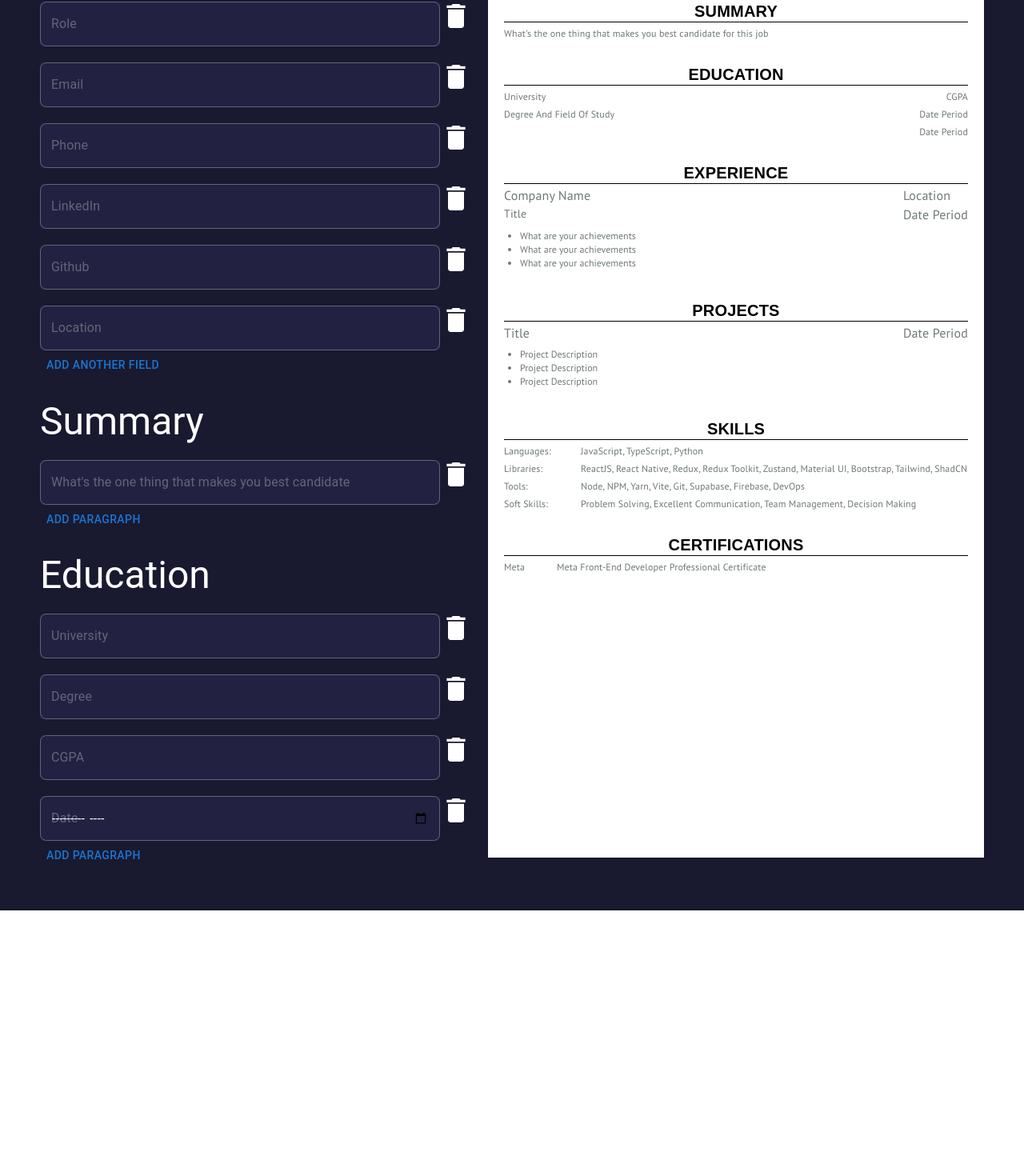
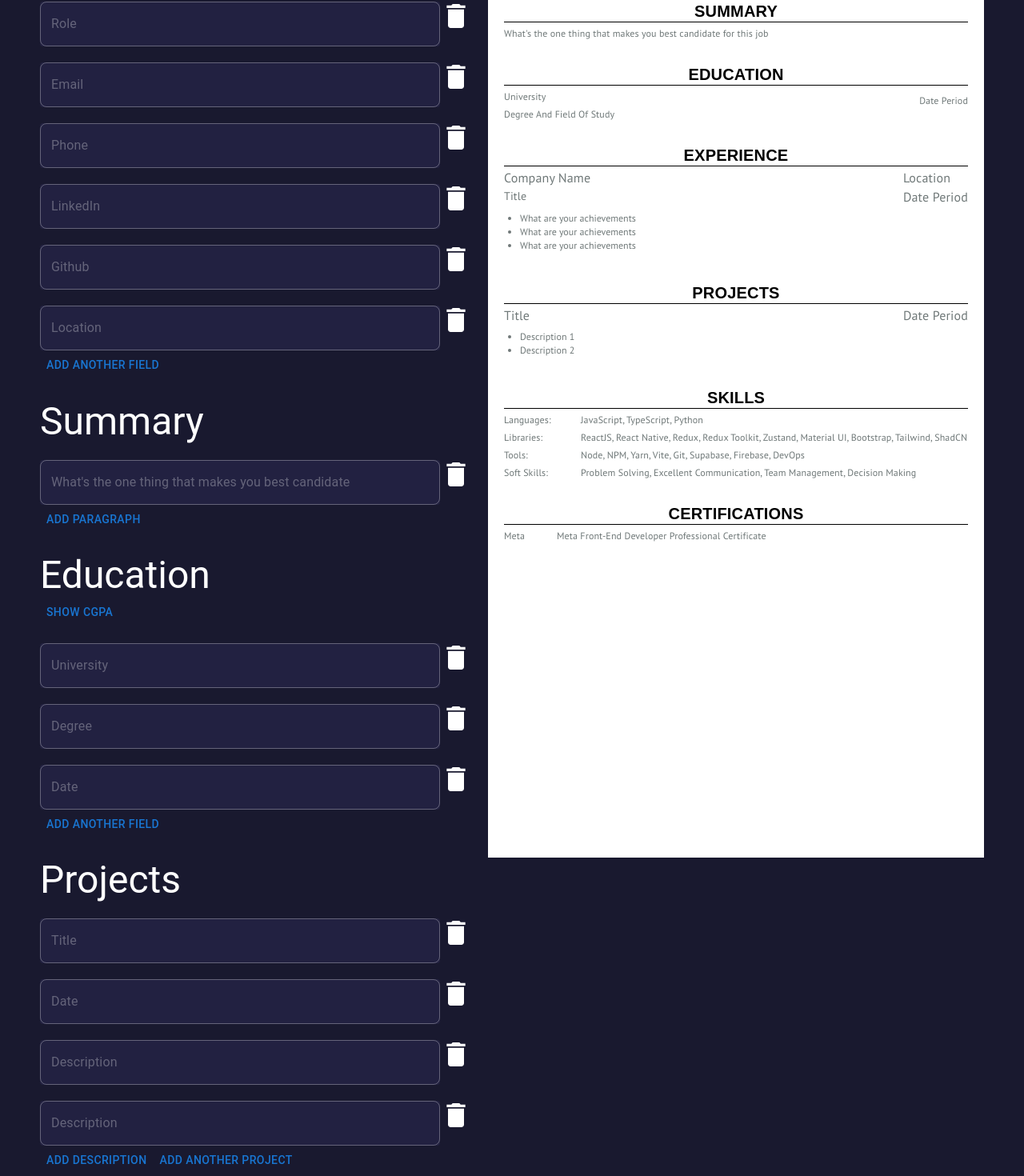
Before and after one commit to uzair11C/smart-learn-frontend, a React (Create React App) app: page /resume-create in a window 1280 px wide. Shown: the part 200-1670 px from the top of the page at 80% size. Before the commit the page ends 1338 px from the top, so only its background shows below. Built offline with nearby package versions, Linux system fonts and the light colour scheme; a web font is replaced by a local one.

Commit message:
Resume Builder Project Done

```diff
--- a/src/pages/ResumeCreate.js
+++ b/src/pages/ResumeCreate.js
@@ -77,9 +77,27 @@ const ResumeCreate = () => {
       degree: "Degree and Field of Study",
       cgpa: "CGPA",
       date: "Date Period",
+      showCGPA: false,
+    },
+  ]);
+  const [projectFields, setProjectFields] = useState([
+    {
+      id: uuidv4(),
+      title: "Title",
+      date: "Date Period",
+      descriptions: ["Description 1", "Description 2"],
     },
   ]);
 
+  const toggle = (id, fieldName) => {
+    setEducationFields((prevFields) =>
+      prevFields.map((field) =>
+        field.id === id ? { ...field, [fieldName]: !field[fieldName] } : field
+      )
+    );
+  };
+
+  // summary
   const handleChange = (id, value) => {
     setSummaryFields(
       summaryFields.map((field) => {
@@ -90,7 +108,6 @@ const ResumeCreate = () => {
       })
     );
   };
-
   const handleAddField = () => {
     const newField = [
       ...summaryFields,
@@ -102,7 +119,6 @@ const ResumeCreate = () => {
     ];
     setSummaryFields(newField);
   };
-
   const handleRemoveField = (id) => {
     const updatedFields = summaryFields.filter((field) => field.id !== id);
     setSummaryFields(updatedFields);
@@ -122,12 +138,10 @@ const ResumeCreate = () => {
     };
     setFields([...fields, newField]);
   };
-
   const handleRemoveInfoField = (id) => {
     const removeField = fields.filter((field) => field.id !== id);
     setFields(removeField);
   };
-
   const handleFieldChange = (id, value, label) => {
     if (label === "education") {
       console.log("edu");
@@ -155,8 +169,82 @@ const ResumeCreate = () => {
       )
     );
   };
+  const handleAddEducationField = () => {
+    const newField = {
+      id: uuidv4(),
+      university: "University",
+      degree: "Degree and Field of Study",
+      cgpa: "CGPA",
+      date: "Date Period",
+    };
+    setEducationFields([...educationFields, newField]);
+  };
+  const handleRemoveEducationField = (id) => {
+    const removeField = educationFields.filter((field) => field.id !== id);
+    setEducationFields(removeField);
+  };
 
-  console.log(educationFields);
+  // Project
+  const handleProjectChange = (id, value, label) => {
+    setProjectFields((prevFields) =>
+      prevFields.map((field) =>
+        field.id === id ? { ...field, [label]: value } : field
+      )
+    );
+  };
+  const handleAddProjectField = () => {
+    const newField = {
+      id: uuidv4(),
+      title: "Title",
+      date: "Date Period",
+      descriptions: ["Description 1", "Description 2"],
+    };
+
+    setProjectFields([...projectFields, newField]);
+  };
+  const handleRemoveProjectField = (id) => {
+    const removeField = projectFields.filter((field) => field.id !== id);
+    setProjectFields(removeField);
+  };
+
+  const handleDescriptionChange = (projectId, index, value) => {
+    setProjectFields((prevFields) =>
+      prevFields.map((project) =>
+        project.id === projectId
+          ? {
+              ...project,
+              descriptions: project.descriptions.map((desc, i) =>
+                i === index ? value : desc
+              ),
+            }
+          : project
+      )
+    );
+  };
+  const handleAddDescription = (projectId) => {
+    setProjectFields((prevFields) =>
+      prevFields.map((project) =>
+        project.id === projectId
+          ? {
+              ...project,
+              descriptions: [...project.descriptions, "Description"],
+            }
+          : project
+      )
+    );
+  };
+  const handleRemoveDescription = (projectId, index) => {
+    setProjectFields((prevFields) =>
+      prevFields.map((project) =>
+        project.id === projectId
+          ? {
+              ...project,
+              descriptions: project.descriptions.filter((_, i) => i !== index),
+            }
+          : project
+      )
+    );
+  };
 
   return (
     <Box
@@ -301,6 +389,9 @@ const ResumeCreate = () => {
 
           {educationFields.map((field) => (
             <React.Fragment key={field.id}>
+              <Button onClick={() => toggle(field.id, "showCGPA")}>
+                Show CGPA
+              </Button>
               <Stack
                 direction="row"
                 alignItems="center"
@@ -342,7 +433,7 @@ const ResumeCreate = () => {
                   }}
                 />
                 <Delete
-                  onClick={() => handleRemoveField(field.id)}
+                  onClick={() => handleRemoveEducationField(field.id)}
                   sx={{
                     width: "40px",
                     color: "white",
@@ -390,7 +481,7 @@ const ResumeCreate = () => {
                   }}
                 />
                 <Delete
-                  onClick={() => handleRemoveField(field.id)}
+                  onClick={() => handleRemoveEducationField(field.id)}
                   sx={{
                     width: "40px",
                     color: "white",
@@ -399,6 +490,7 @@ const ResumeCreate = () => {
                   }}
                 />
               </Stack>
+              {field.showCGPA && (
                 <Stack
                   direction="row"
                   alignItems="center"
@@ -438,7 +530,7 @@ const ResumeCreate = () => {
                     }}
                   />
                   <Delete
-                  onClick={() => handleRemoveField(field.id)}
+                    onClick={() => handleRemoveEducationField(field.id)}
                     sx={{
                       width: "40px",
                       color: "white",
@@ -447,6 +539,7 @@ const ResumeCreate = () => {
                     }}
                   />
                 </Stack>
+              )}
               <Stack
                 direction="row"
                 alignItems="center"
@@ -454,10 +547,71 @@ const ResumeCreate = () => {
               >
                 <TextField
                   label="Date"
-                  type="month"
+                  type="text"
                   variant="outlined"
                   onChange={(e) =>
                     handleEducationChange(field.id, e.target.value, "date")
+                  }
+                  sx={{
+                    mt: "20px",
+                    width: "500px",
+                    flex: 1,
+                    ".MuiOutlinedInput-notchedOutline": {
+                      borderColor: "rgba(255,255,255,0.3)",
+                      borderRadius: "8px",
+                    },
+                  }}
+                  InputLabelProps={{
+                    style: { color: "rgba(255,255,255,0.3)" },
+                  }}
+                  inputProps={{
+                    style: {
+                      color: "#FFFFFF",
+                    },
+                  }}
+                  InputProps={{
+                    style: {
+                      background: "#222141",
+                    },
+                  }}
+                />
+                <Delete
+                  onClick={() => handleRemoveEducationField(field.id)}
+                  sx={{
+                    width: "40px",
+                    color: "white",
+                    height: "40px",
+                    cursor: "pointer",
+                  }}
+                />
+              </Stack>
+            </React.Fragment>
+          ))}
+
+          <Button onClick={handleAddEducationField}>Add Another Field</Button>
+        </Box>
+
+        {/* Experience Fields */}
+
+        {/* Project Fields */}
+        <Box>
+          <Typography variant="h3" component="h3" sx={{ color: "white" }}>
+            Projects
+          </Typography>
+
+          {projectFields.map((project) => (
+            <React.Fragment key={project.id}>
+              <Stack
+                direction="row"
+                alignItems="center"
+                justifyContent="center"
+              >
+                <TextField
+                  label="Title"
+                  variant="outlined"
+                  type="text"
+                  onChange={(e) =>
+                    handleProjectChange(project.id, e.target.value, "title")
                   }
                   // value={field.value}
                   sx={{
@@ -484,7 +638,7 @@ const ResumeCreate = () => {
                   }}
                 />
                 <Delete
-                  onClick={() => handleRemoveField(field.id)}
+                  onClick={() => handleRemoveProjectField(project.id)}
                   sx={{
                     width: "40px",
                     color: "white",
@@ -493,11 +647,110 @@ const ResumeCreate = () => {
                   }}
                 />
               </Stack>
+              <Stack
+                direction="row"
+                alignItems="center"
+                justifyContent="center"
+              >
+                <TextField
+                  label="Date"
+                  variant="outlined"
+                  type="text"
+                  onChange={(e) =>
+                    handleProjectChange(project.id, e.target.value, "date")
+                  }
+                  // value={field.value}
+                  sx={{
+                    mt: "20px",
+                    width: "500px",
+                    flex: 1,
+                    ".MuiOutlinedInput-notchedOutline": {
+                      borderColor: "rgba(255,255,255,0.3)",
+                      borderRadius: "8px",
+                    },
+                  }}
+                  InputLabelProps={{
+                    style: { color: "rgba(255,255,255,0.3)" },
+                  }}
+                  inputProps={{
+                    style: {
+                      color: "#FFFFFF",
+                    },
+                  }}
+                  InputProps={{
+                    style: {
+                      background: "#222141",
+                    },
+                  }}
+                />
+                <Delete
+                  onClick={() => handleRemoveProjectField(project.id)}
+                  sx={{
+                    width: "40px",
+                    color: "white",
+                    height: "40px",
+                    cursor: "pointer",
+                  }}
+                />
+              </Stack>
+              {project.descriptions.map((_, index) => (
+                <Stack
+                  key={index}
+                  direction="row"
+                  alignItems="center"
+                  justifyContent="center"
+                >
+                  <TextField
+                    label="Description"
+                    variant="outlined"
+                    onChange={(e) =>
+                      handleDescriptionChange(project.id, index, e.target.value)
+                    }
+                    sx={{
+                      mt: "20px",
+                      width: "500px",
+                      flex: 1,
+                      ".MuiOutlinedInput-notchedOutline": {
+                        borderColor: "rgba(255,255,255,0.3)",
+                        borderRadius: "8px",
+                      },
+                    }}
+                    InputLabelProps={{
+                      style: { color: "rgba(255,255,255,0.3)" },
+                    }}
+                    inputProps={{
+                      style: {
+                        color: "#FFFFFF",
+                      },
+                    }}
+                    InputProps={{
+                      style: {
+                        background: "#222141",
+                      },
+                    }}
+                  />
+                  <Delete
+                    onClick={() => handleRemoveDescription(project.id, index)}
+                    sx={{
+                      width: "40px",
+                      color: "white",
+                      height: "40px",
+                      cursor: "pointer",
+                    }}
+                  />
+                </Stack>
+              ))}
+              <Button onClick={() => handleAddDescription(project.id)}>
+                Add Description
+              </Button>
             </React.Fragment>
           ))}
 
-          <Button onClick={handleAddField}>Add Paragraph</Button>
+          <Button onClick={handleAddProjectField}>Add Another Project</Button>
         </Box>
+        {/* Skills Fields */}
+
+        {/* Certifications Fields */}
       </Stack>
 
       {/* RESUME DESIGN */}
@@ -666,20 +919,7 @@ const ResumeCreate = () => {
                     lineHeight: "17px",
                   }}
                 >
-                  {field.cgpa || "CGPA"}
-                </Typography>
-                <Typography
-                  component="p"
-                  sx={{
-                    mt: "5px",
-                    color: "rgb(111, 120, 120)",
-                    fontFamily: "PT Sans, Arial, Helvetica, sans-serif",
-                    textTransform: "capitalize",
-                    fontSize: "12px",
-                    lineHeight: "17px",
-                  }}
-                >
-                  {field.date || "Date Period"}
+                  {field.showCGPA ? field.cgpa || "CGPA" : null}
                 </Typography>
                 <Typography
                   component="p"
@@ -817,6 +1057,7 @@ const ResumeCreate = () => {
           </List>
         </Stack>
 
+        {/* Projects */}
         <Stack sx={{ mt: "30px" }}>
           <Typography
             sx={{
@@ -831,7 +1072,8 @@ const ResumeCreate = () => {
             Projects
           </Typography>
           <Divider sx={{ borderColor: "black" }} />
-          <Box>
+          {projectFields.map((project) => (
+            <Box key={project.id}>
               <Stack direction="row" justifyContent="space-between">
                 <Typography
                   component="p"
@@ -844,7 +1086,7 @@ const ResumeCreate = () => {
                     lineHeight: "19px",
                   }}
                 >
-                Title
+                  {project.title || "Title"}
                 </Typography>
                 <Typography
                   component="p"
@@ -857,7 +1099,7 @@ const ResumeCreate = () => {
                     lineHeight: "19px",
                   }}
                 >
-                Date Period
+                  {project.date || "Date Period"}
                 </Typography>
               </Stack>
               <List
@@ -866,7 +1108,9 @@ const ResumeCreate = () => {
                   listStyleType: "disc",
                 }}
               >
+                {project.descriptions.map((desc) => (
                   <ListItem
+                    key={desc}
                     sx={{
                       p: 0,
                       display: "list-item",
@@ -876,34 +1120,12 @@ const ResumeCreate = () => {
                       lineHeight: "17px",
                     }}
                   >
-                Project Description
+                    {desc}
                   </ListItem>
-              <ListItem
-                sx={{
-                  p: 0,
-                  display: "list-item",
-                  color: "rgb(111, 120, 120)",
-                  fontFamily: "PT Sans, Arial, Helvetica, sans-serif",
-                  fontSize: "12px",
-                  lineHeight: "17px",
-                }}
-              >
-                Project Description
-              </ListItem>
-              <ListItem
-                sx={{
-                  p: 0,
-                  display: "list-item",
-                  color: "rgb(111, 120, 120)",
-                  fontFamily: "PT Sans, Arial, Helvetica, sans-serif",
-                  fontSize: "12px",
-                  lineHeight: "17px",
-                }}
-              >
-                Project Description
-              </ListItem>
+                ))}
               </List>
             </Box>
+          ))}
         </Stack>
 
         {/* Skills */}
```
Lines whose indentation alone changed are shown as unchanged.
